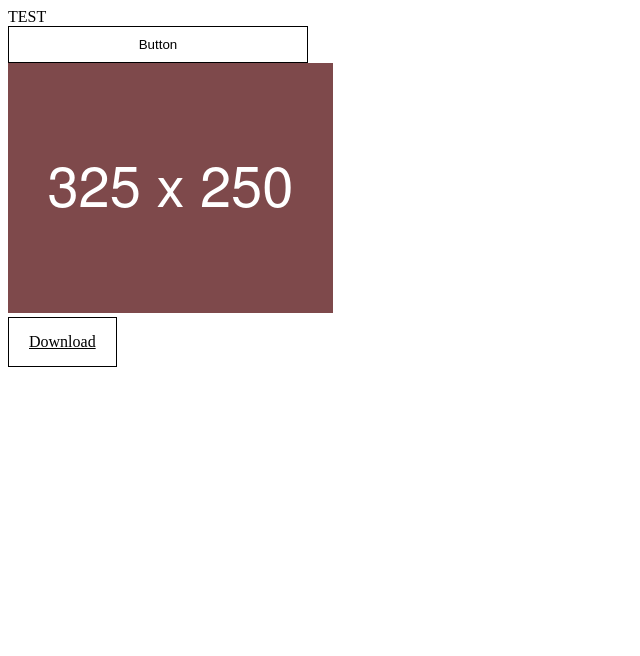
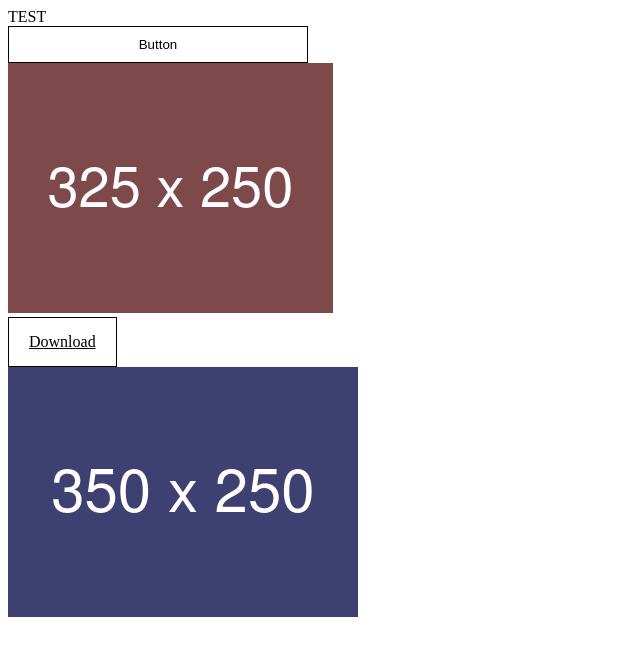
Before and after one commit to aem-YuukiTakahashi/storybook-test, a Nuxt app: page / in a window 1280 px wide. Shown: the top 656 px of the page, without its empty margins (0-640 px from the left). Built offline with nearby package versions, Linux system fonts and the light colour scheme.

Commit message:
feat:test

```diff
--- a/pages/index.vue
+++ b/pages/index.vue
@@ -14,6 +14,10 @@
 
   div
     a.dl-btn(:href='imgList[0]' download='img1.png') Download
+
+  div
+    img(:src='imgList[1]' alt="img2")
+
 </template>
 
 <script>
@@ -22,6 +26,7 @@ export default {
     return {
       imgList: [
         "./images/img1.png",
+        "./images/img2.png",
       ]
     }
   },
```
Also changed, not shown: 8 other files (tests, documents, lock files or other folders).
